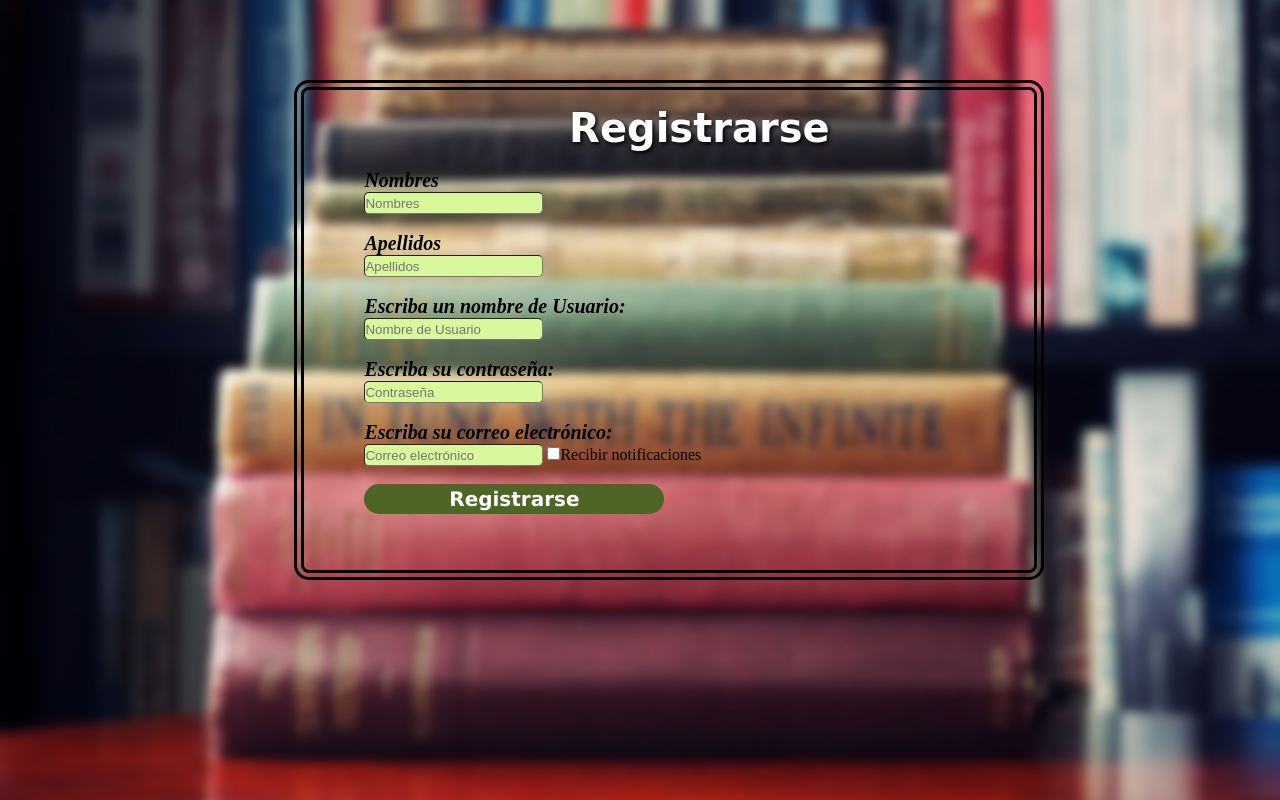
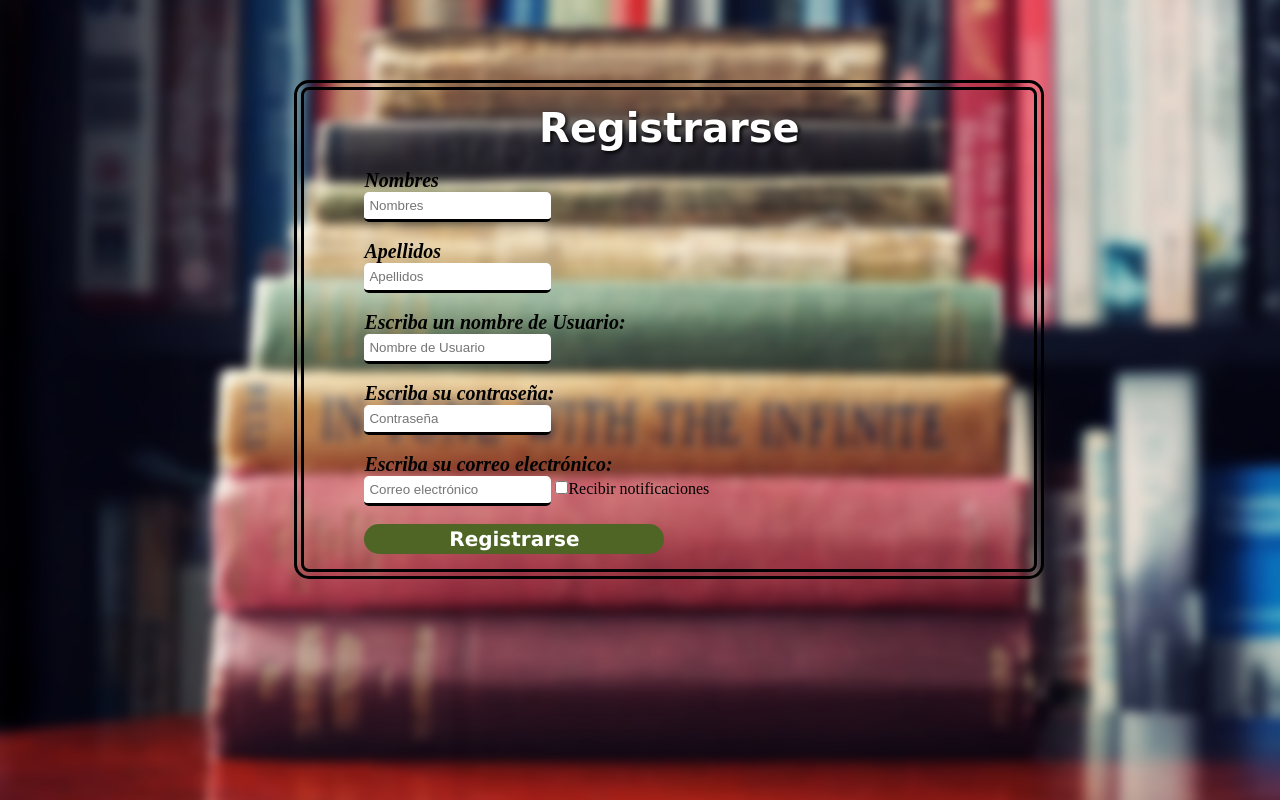
Before and after one commit to erichuang2015/Sistema-Bibliotecario, a PHP site: page /registro.php in a window 1280 px wide. Run offline with PHP 8.4, Linux system fonts and the light colour scheme.

Commit message:
Cambios en registro.php
Le cambié de nombre al archivo css estilos.css a login.css y arreglé un poco el código y le quité y agregue algunos estilos nuevos, además le quité el autocompletado a los campos donde se ingresa texto

```diff
--- a/views/css/registro.css
+++ b/views/css/registro.css
@@ -10,14 +10,14 @@ body{
 	background-position: center;
 	background-size: cover;
 }
+
 .registro2{
+	display: inline-block;
 	top: 10%;
 	left: 23%;
 	background-color: transparent;
-	padding-top: 15px;
-	padding-left: 60px;
+	padding: 15px 60px;
 	width: 750px ;
-	height: 500px;
 	position: absolute;
 	transform: (-50%, 50%);
 	box-sizing: border-box;
@@ -41,13 +41,18 @@ h1{
  	text-align: center;
 }
 
-.registro input[type="text"], input[type="email"], input[type="password"]{
+.registro .inputRegistro{
 	border-radius: 5px;
-	height: 20px;
-	border-width: 1px;
-	background-color:  #D9F89B;
+	height: 17px;
+	border: none;
+	border-bottom: 3px solid #000000;
+	padding: 5px;
+}
 
+.registro .inputRegistro:focus {
+	outline: none;
 }
+
 .registro2 input[type="submit"]{
 	border:none;
 	outline: none;
--- a/views/login.php
+++ b/views/login.php
@@ -3,7 +3,7 @@
 <head>
 	<meta charset="UTF-8">
 	<title>Login</title>
-	<link rel="stylesheet" type="text/css" href="css/estilos.css">
+	<link rel="stylesheet" type="text/css" href="../views/css/login.css">
 </head>
 <body>
 
--- a/views/registro.php
+++ b/views/registro.php
@@ -3,7 +3,7 @@
 <head>
 	<meta charset="UTF-8">
 	<title>Registro</title>
-	<link rel="stylesheet" type="text/css" href="css/registro.css">
+	<link rel="stylesheet" type="text/css" href="../views/css/registro.css">
 	<link href="https://fonts.googleapis.com/css?family=M+PLUS+1p" rel="stylesheet">
 </head>
 <body>
@@ -11,31 +11,31 @@
 		<form action="../controllers/loginController.php" method="post" class="registro2">
 			<h1>Registrarse</h1>
 			<br>
-			<h3>Nombres</h3>
 			<label for="nombres">
-				<input type="text" name="nombres" placeholder="Nombres" id="nombre">
+				<h3>Nombres</h3>
 			</label>
+				<input type="text" class="inputRegistro" name="nombres" placeholder="Nombres" id="nombres" autocomplete="off">
 			<br><br>
-			<h3>Apellidos</h3>
 			<label for="apellidos">
-				<input type="text" name="apellidos" placeholder="Apellidos" id="apellidos">
+				<h3>Apellidos</h3>
 			</label>
+				<input type="text" class="inputRegistro" name="apellidos" placeholder="Apellidos" id="apellidos" autocomplete="off">
 			<br><br>
-			<h3>Escriba un nombre de Usuario:</h3>
-			<label for="usuario"></label>
-				<input type="text" name="usuario" placeholder="Nombre de Usuario" id="usuario" required="">
+			<label for="usuario">
+				<h3>Escriba un nombre de Usuario:</h3>
 			</label>
+				<input type="text" class="inputRegistro" name="usuario" placeholder="Nombre de Usuario" id="usuario" required autocomplete="off">
 			<br><br>
-			<h3>Escriba su contraseña:</h3>
-			<label for="contraseña" >
-				<input type="password" name="contraseña" placeholder="Contraseña" id="contraseña" required="">
+			<label for="contraseña">
+				<h3>Escriba su contraseña:</h3>
 			</label>
+				<input type="password" class="inputRegistro" name="contraseña" placeholder="Contraseña" id="contraseña" required autocomplete="off">
 			<br><br>
-			<h3>Escriba su correo electrónico:</h3>
 			<label for="correo">
-				<input type="email" name="correo" placeholder="Correo electrónico" id="correo" required="">
+				<h3>Escriba su correo electrónico:</h3>
 			</label>
-			<input type="checkbox" name="notis" value="si">Recibir notificaciones
+				<input type="email" class="inputRegistro" name="correo" placeholder="Correo electrónico" id="correo" required autocomplete="off">
+			<input type="checkbox" name="notis" id="notis" value="si"><label for="notis">Recibir notificaciones</label>
 			<br><br>
 			<input type="submit" value="Registrarse">
 		</form>
```
Also changed, not shown: views/css/login.css (renamed from views/css/estilos.css).
